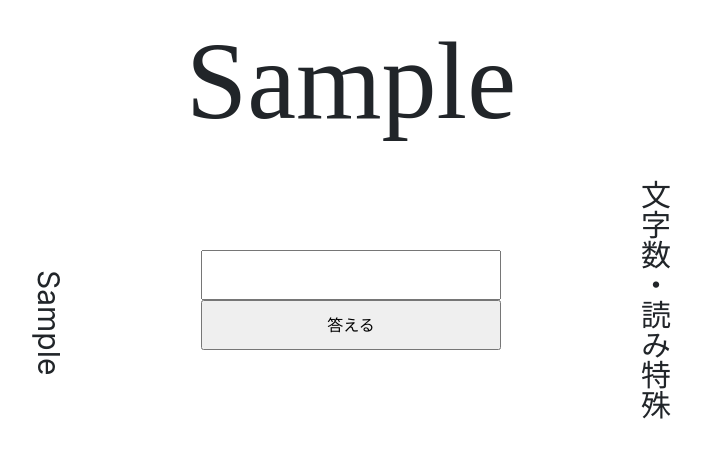
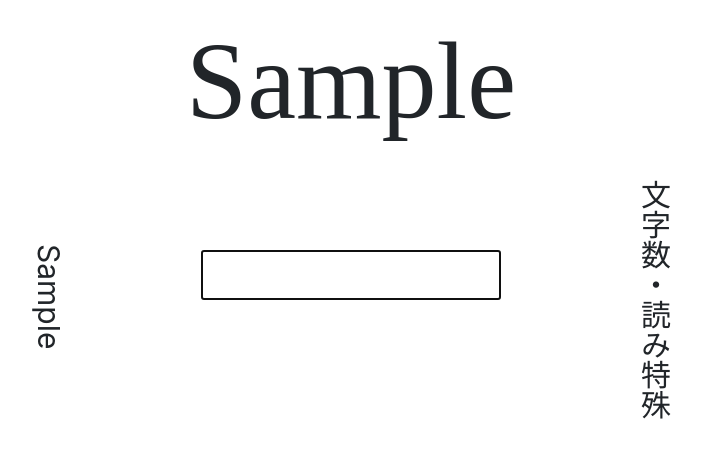
Before and after one commit to hagatasdelus/kanji_review, a Flask app: page /question in a window 1280 px wide. Shown: the part 318-776 px from the top of the page, without its empty margins (289-991 px from the left). Run offline with Flask 3, Linux system fonts and the light colour scheme; tables that the repository leaves empty hold one stand-in row (values such as "Sample post"); some libraries are stand-ins or nearby versions.

Commit message:
update positioning

```diff
--- a/flaskr/forms.py
+++ b/flaskr/forms.py
@@ -23,7 +23,6 @@ class RegisterKanjiForm(FlaskForm):
 
 class AnswerForm(FlaskForm):
     readings = StringField()
-    submit = SubmitField('答える')
 
 class DeleteForm(FlaskForm):
     kanji = StringField('漢字: ', validators=[DataRequired()])
--- a/flaskr/static/css/style.css
+++ b/flaskr/static/css/style.css
@@ -24,7 +24,6 @@
 #kanji {
     font-family: serif;
     font-size: 110px;
-    /* justify-content: center; */
     text-align: center;
 }
 #hints, #blds, #special {
@@ -32,11 +31,11 @@
     writing-mode: vertical-rl;
 }
 #hints {
-    margin-top: 90px;
+    margin-top: 64px;
     justify-content: left;
 }
 #blds {
-    margin-top: 27px;
+    margin-top: 2px;
     justify-content: left;
 }
 #special {
@@ -60,7 +59,7 @@
 #blank {
     margin: 52.5px;
 }
-input, button {
+input {
     width: 300px;
     height: 50px;
 }
--- a/flaskr/templates/kanji_question.html
+++ b/flaskr/templates/kanji_question.html
@@ -30,8 +30,7 @@
             <p id="hints">{{ kanji.hints }}</p>
             {% endif %}
             <p class="answer">
-                {{ form.readings }}<br>
-                {{ form.submit }}
+                {{ form.readings(autofocus=True) }}<br>
             </p>
             {% if kanji.sp_char %}
             <p id="special">文字数・読み特殊</p>
```
